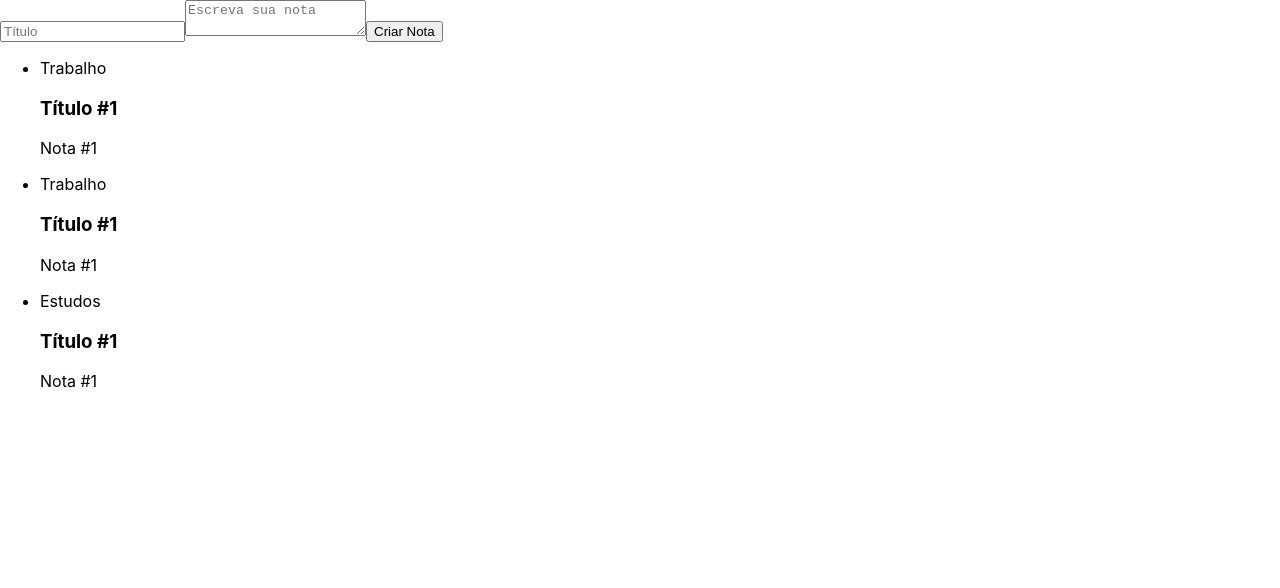
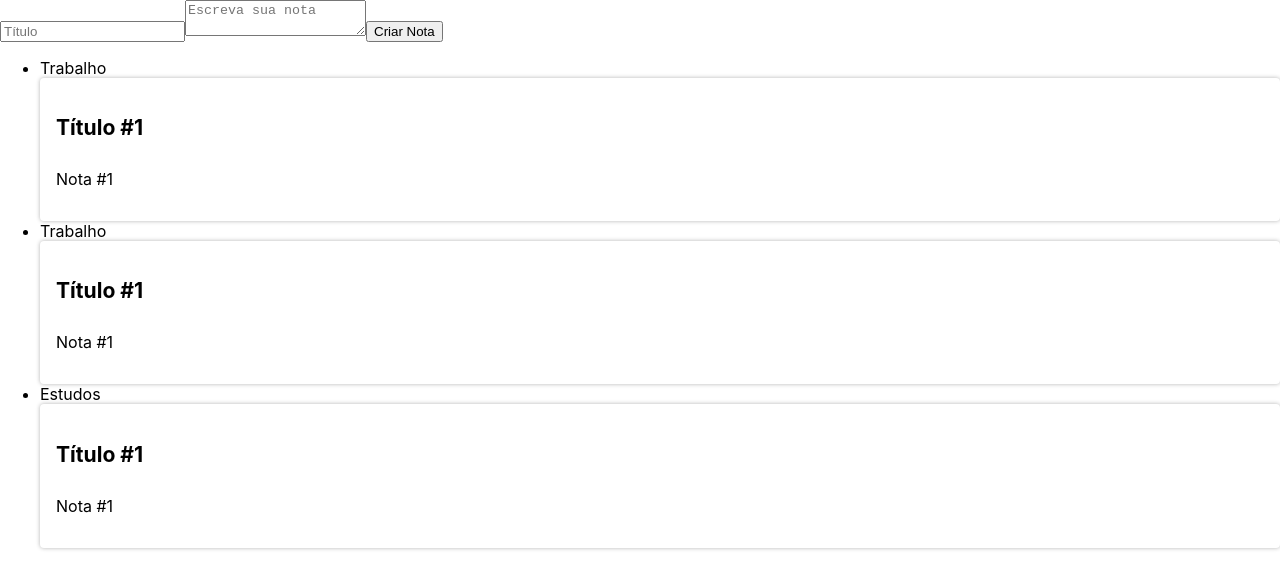
Before and after one commit to souza-alexandrejr/formacao-react-alura, a React (Create React App) app in the folder modulo-02/ceep/: page / in a window 1280 px wide. Shown: the top 588 px of the page. Built offline with nearby package versions, Linux system fonts and the light colour scheme.

Commit message:
Estilizando o componenete CardNota

```diff
--- a/modulo-02/ceep/src/components/CardNota.jsx
+++ /dev/null
@@ -1,16 +0,0 @@
-import React, { Component } from 'react';
-
-class CardNota extends Component {
-    render() {
-        return (
-            <section>
-                <header>
-                    <h3>Título #1</h3>
-                </header>
-                <p>Nota #1</p>
-            </section>
-        );
-    }
-}
-
-export default CardNota;
--- /dev/null
+++ b/modulo-02/ceep/src/components/CardNota/CardNota.jsx
@@ -0,0 +1,17 @@
+import React, { Component } from 'react';
+import "./estilo.css";
+
+class CardNota extends Component {
+    render() {
+        return (
+            <section className="card-nota">
+                <header className="card-nota_cabecalho">
+                    <h3 className="card-nota_titulo">Título #1</h3>
+                </header>
+                <p className="card-nota_texto">Nota #1</p>
+            </section>
+        );
+    }
+}
+
+export default CardNota;
--- /dev/null
+++ b/modulo-02/ceep/src/components/CardNota/estilo.css
@@ -0,0 +1,28 @@
+.card-nota {
+    display: flex;
+    flex-direction: column;
+    align-items: flex-start;
+    justify-content: space-between;
+    background-color: var(--fundo-detalhes);
+    border-radius: 4px;
+    flex-wrap: wrap;
+    box-shadow: 0 0 4px rgba(0, 0, 0, 0.3);
+    padding: 16px;
+  }
+
+.card-nota_cabecalho {
+    font-size: 1.1em;
+    display: flex;
+    justify-content: space-between;
+    align-items: center;
+}
+
+.card-nota_titulo {
+    font-size: 1.2em;
+    margin-right: 12px;
+}
+
+.card-nota_texto {
+    margin-top: 8px;
+    font-size: 1em;
+}
--- a/modulo-02/ceep/src/components/ListaDeNotas.jsx
+++ b/modulo-02/ceep/src/components/ListaDeNotas.jsx
@@ -1,5 +1,5 @@
 import React, { Component } from "react";
-import CardNota from "./CardNota";
+import CardNota from "./CardNota/CardNota";
 
 class ListaDeNotas extends Component {
     render() {
```
